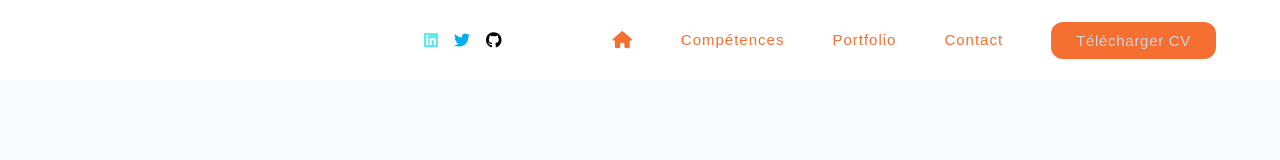
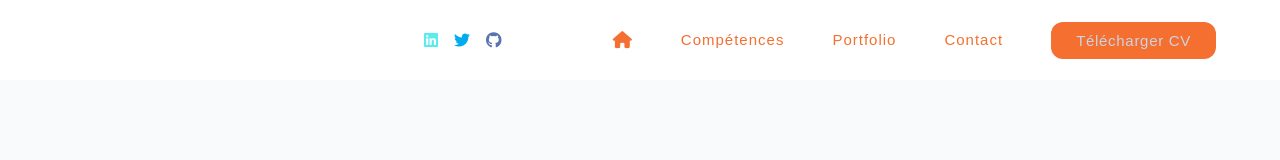
Before and after one commit to diskala/portfolio, a React (Create React App) app: page /portfolio/portfolio in a window 1280 px wide. Shown: the top 160 px of the page. Built offline with nearby package versions, Linux system fonts and the light colour scheme.

Commit message:
reseau sociaux

```diff
--- a/src/Components/Components.css
+++ b/src/Components/Components.css
@@ -86,8 +86,8 @@ header {
     cursor: pointer;
 }
 
-.reseaux .fa-facebook {
-    color: #3b5998;
+.reseaux .fa-github {
+    color: #5874af;
 
     cursor: pointer;
 }
```
